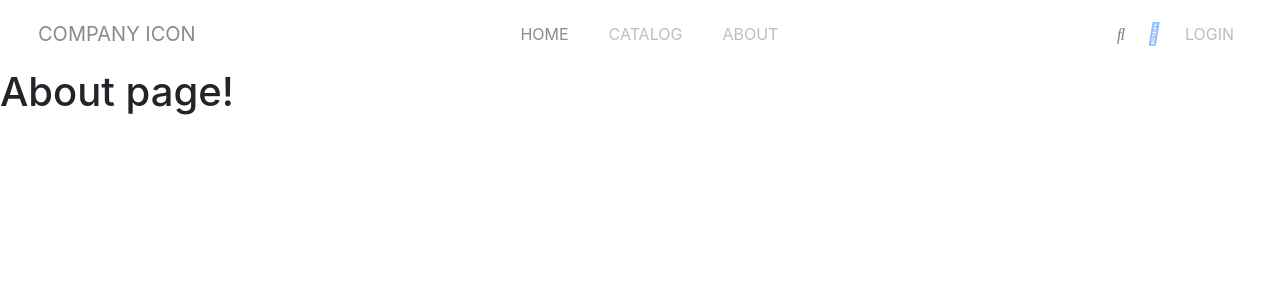
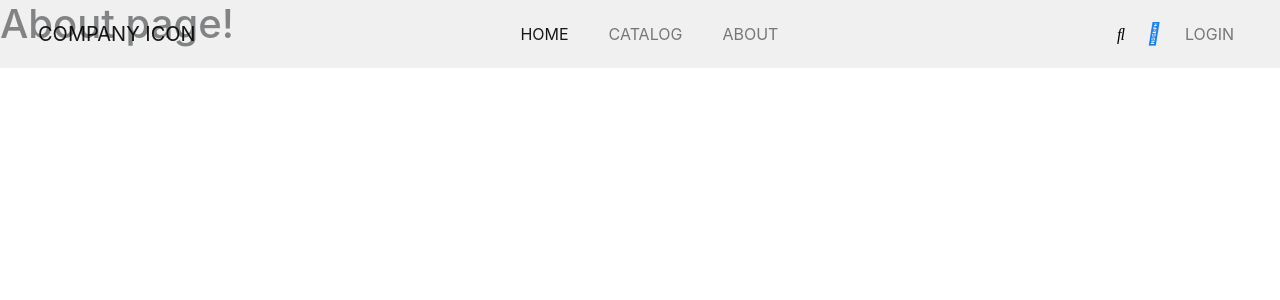
Before and after one commit to josem-gp/rails-ecommerce-site, a Rails app: page /about in a window 1280 px wide. Shown: the top 300 px of the page. Run offline with Rails 7, Linux system fonts and the light colour scheme; style sheets or scripts are compiled from the project's sources; parts of the project's set-up code (start-up, migrations or seed data) failed here and were passed over; some libraries are stand-ins or nearby versions.

Commit message:
fixed position instead of sticky

```diff
--- a/app/assets/stylesheets/components/_navbar.scss
+++ b/app/assets/stylesheets/components/_navbar.scss
@@ -20,18 +20,11 @@
 // Style to center and right part of nav
 
 .navbar {
-  // background-color: white !important;
-  // opacity: 0.5;
-  // padding: 10px 23px !important;
-  // position: sticky !important;
-  position: sticky !important;
-  z-index: 1;
-  top: 0;
-  right: 0;
-  left: 0;
-  background-color: white !important;
-  opacity: 0.5;
+  position: fixed !important;
+  z-index: 999;
+  background-color: rgba(225, 225, 225, 0.5) !important;
   padding: 10px 23px !important;
+  width: -webkit-fill-available;
 }
 
 .center-nav {
```
